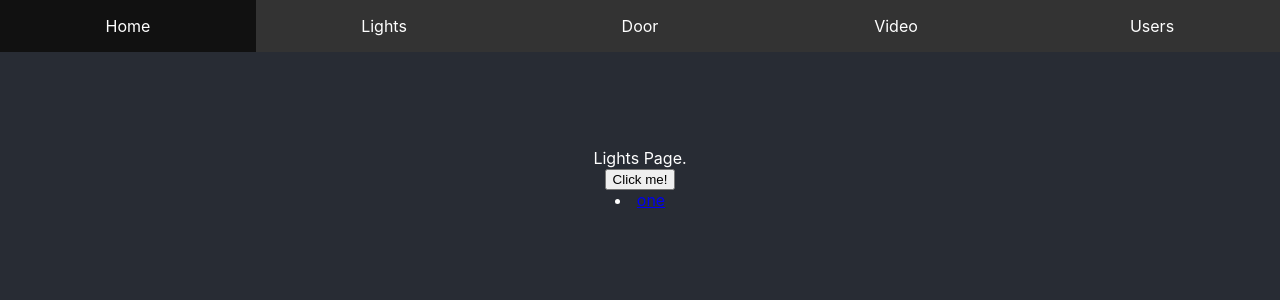
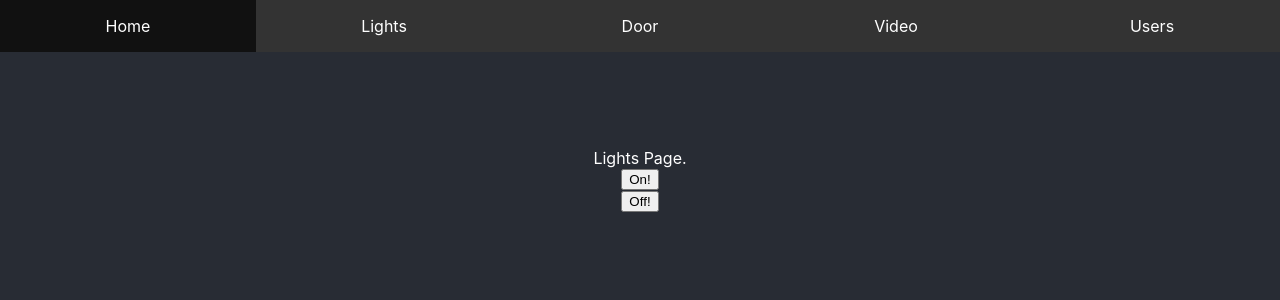
Before and after one commit to vizzyy-org/spring_react, a React (Create React App) app in the folder src/main/frontend/: page /lights in a window 1280 px wide. Shown: the top 300 px of the page. Built offline with nearby package versions, Linux system fonts and the light colour scheme.

Commit message:
AJAX working

```diff
--- a/src/main/frontend/package.json
+++ b/src/main/frontend/package.json
@@ -18,7 +18,7 @@
     "test": "react-scripts test",
     "eject": "react-scripts eject"
   },
-  "proxy": "http://localhost",
+  "proxy": "https://localhost:8000",
   "eslintConfig": {
     "extends": "react-app"
   },
--- a/src/main/frontend/src/App.js
+++ b/src/main/frontend/src/App.js
@@ -19,9 +19,6 @@ function App() {
 
                 <Navbar/>
                 <Switch>
-                    {/*<Route path="/lights/one">*/}
-                    {/*    <Lights/>*/}
-                    {/*</Route>*/}
                     <Route path="/lights">
                         <Lights/>
                     </Route>
--- a/src/main/frontend/src/Components/Lights.js
+++ b/src/main/frontend/src/Components/Lights.js
@@ -1,24 +1,29 @@
 import React from "react";
-import {Link} from "react-router-dom";
 
-function fetchAPI(param, callback) {
-    // param is a highlighted word from the user before it clicked the button
-    return fetch("https://localhost:8000/light/one")
-        .then(callback);
+function fetchAPI(light, state) {
+    fetch("/lights/" + light + "?state=" + state)
+        .then((response) => {
+            return response;
+        })
+        .then((myJson) => {
+            console.log(myJson);
+        });
 }
 
-class Lights extends React.Component{
+class Lights extends React.Component {
     render() {
         return (
             <div className="Content">
                 <p>
                     Lights Page.
                     <br></br>
-                    <button onClick={fetchAPI}>
-                        Click me!
+                    <button onClick={() => fetchAPI("one", true)}>
+                        On!
                     </button>
-
-                    <li><Link to="/lights/one">one</Link></li>
+                    <br></br>
+                    <button onClick={() => fetchAPI("one", false)}>
+                        Off!
+                    </button>
                 </p>
             </div>
         );
```
Also changed, not shown: 2 other files (tests, documents, lock files or other folders).
